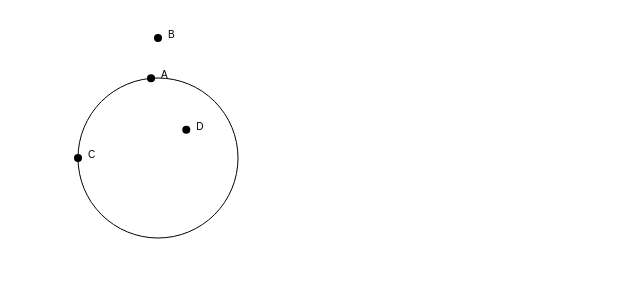
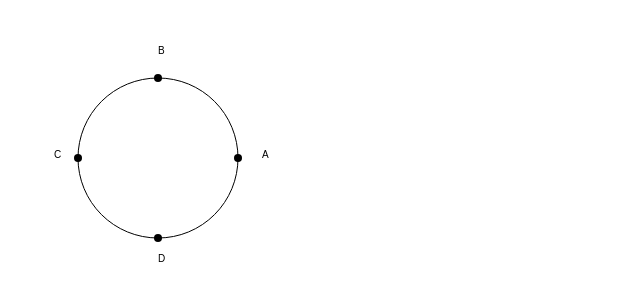
Before and after one commit to mourodrigo/desbravalley, a plain HTML site: page index.html in a window 1280 px wide. Shown: the whole page, without its empty margins (0-640 px from the left). Drawn offline with Linux system fonts and the light colour scheme.

Commit message:
changed label presenting

```diff
--- a/index.html
+++ b/index.html
@@ -42,21 +42,22 @@
 			    ctx.fill();
 			}
 
-			function drawPoint(angle,distance,label){
+			function drawLetterAt(angle,distance,label){
 			    var point = pointFor(angle, distance)
+			    var letterPoint = pointFor(angle, distance+0.3)
 
 			    drawDotAt(point);
 
 			    ctx.font = font_size;
-			    ctx.fillText(label,point.x + 10,point.y);
+			    ctx.fillText(label,letterPoint.x,letterPoint.y);
 			}
 
 			//Execution
 			drawCircle();
-			drawPoint(95,1,"A");
-			drawPoint(90,1.5,"B");
-			drawPoint(180,1,"C");
-			drawPoint(45,0.5,"D");
+			drawLetterAt(0,1,"A");
+			drawLetterAt(90,1,"B");
+			drawLetterAt(180,1,"C");
+			drawLetterAt(270,1,"D");
 
 
 		</script>
```
